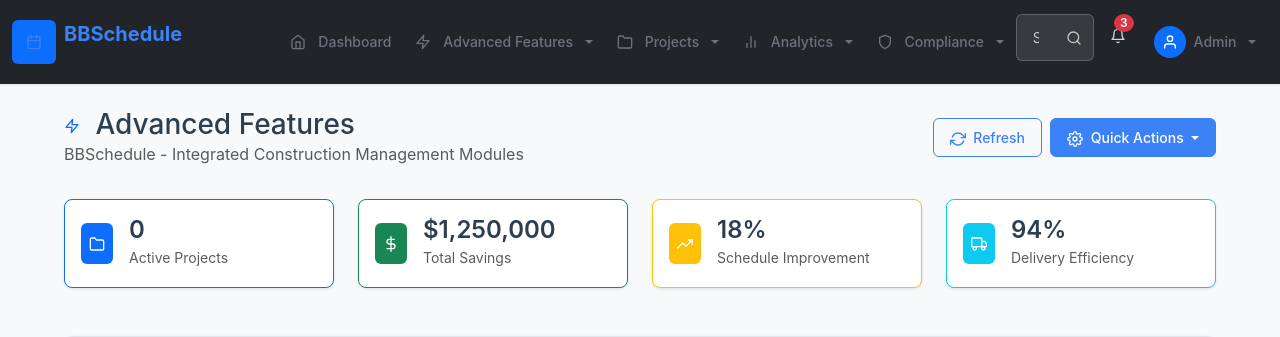
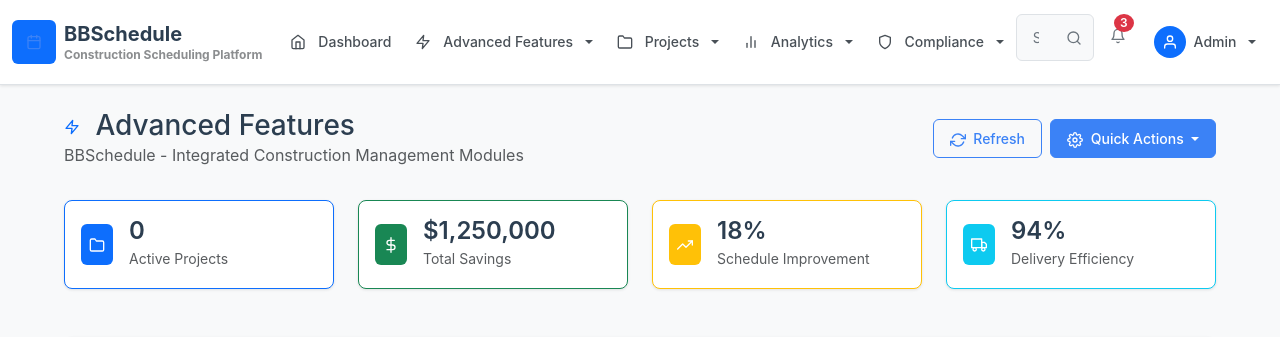
Before and after one commit to ibuilder/BBSchedule, a Flask app: page /buildflow in a window 1280 px wide. Shown: the top 337 px of the page. Run offline with Flask 3, Linux system fonts and the light colour scheme; parts of the project's set-up code (start-up, migrations or seed data) failed here and were passed over.

Commit message:
Implement a light theme for the header to improve visual consistency
Updates the navbar styles in custom.css and base.html to use a light theme with improved visual consistency.

Replit-Commit-Author: Agent
Replit-Commit-Session-Id: 35261bdc-eefb-4325-8cee-63dfbbda4798
Replit-Commit-Screenshot-Url: https://storage.googleapis.com/screenshot-production-us-central1/b38b2758-4aee-47f8-92a1-dab8bcfc20d2/35261bdc-eefb-4325-8cee-63dfbbda4798/GYgSgyS

```diff
--- a/static/css/custom.css
+++ b/static/css/custom.css
@@ -7,14 +7,16 @@ body {
     color: #2c3e50;
 }
 
-/* Navigation Fixes */
+/* Navigation Fixes - Light Theme */
 .navbar {
     z-index: 1050;
-    box-shadow: 0 2px 4px rgba(0, 0, 0, 0.1);
+    box-shadow: 0 2px 4px rgba(0, 0, 0, 0.08);
+    background-color: #ffffff !important;
 }
 
 .navbar-brand {
     padding: 0.5rem 0;
+    color: #2c3e50 !important;
 }
 
 .navbar-brand .bg-primary {
@@ -28,13 +30,15 @@ body {
 .navbar-brand .fw-bold {
     font-size: 1.25rem;
     line-height: 1.2;
+    color: #2c3e50;
 }
 
 .navbar-brand small {
     font-size: 0.75rem;
-    opacity: 0.8;
+    opacity: 0.7;
     line-height: 1.2;
     margin-top: 2px;
+    color: #6c757d;
 }
 
 .navbar-nav .nav-link {
@@ -43,15 +47,17 @@ body {
     display: flex;
     align-items: center;
     gap: 0.5rem;
+    color: #495057 !important;
 }
 
 .navbar-nav .nav-link:hover {
-    background-color: rgba(255, 255, 255, 0.1);
+    background-color: rgba(13, 110, 253, 0.1);
     border-radius: 4px;
+    color: #0d6efd !important;
 }
 
 .dropdown-menu {
-    border: none;
+    border: 1px solid #e9ecef;
     box-shadow: 0 10px 25px rgba(0, 0, 0, 0.15);
     border-radius: 8px;
     margin-top: 0.5rem;
@@ -63,6 +69,7 @@ body {
     display: flex;
     align-items: center;
     gap: 0.5rem;
+    color: #495057;
 }
 
 .dropdown-item:hover {
@@ -81,28 +88,28 @@ body {
     margin: 0.5rem 0;
 }
 
-/* Search Box Fixes */
+/* Search Box Fixes - Light Theme */
 .search-container {
     position: relative;
     max-width: 300px;
 }
 
 .search-container .form-control {
-    background-color: rgba(255, 255, 255, 0.1);
-    border: 1px solid rgba(255, 255, 255, 0.2);
-    color: white;
+    background-color: #f8f9fa;
+    border: 1px solid #dee2e6;
+    color: #495057;
     padding-right: 40px;
 }
 
 .search-container .form-control:focus {
-    background-color: rgba(255, 255, 255, 0.15);
-    border-color: rgba(255, 255, 255, 0.3);
-    box-shadow: 0 0 0 0.2rem rgba(255, 255, 255, 0.25);
-    color: white;
+    background-color: #ffffff;
+    border-color: #0d6efd;
+    box-shadow: 0 0 0 0.2rem rgba(13, 110, 253, 0.25);
+    color: #495057;
 }
 
 .search-container .form-control::placeholder {
-    color: rgba(255, 255, 255, 0.7);
+    color: #6c757d;
 }
 
 .search-btn {
@@ -112,7 +119,7 @@ body {
     transform: translateY(-50%);
     border: none;
     background: none;
-    color: rgba(255, 255, 255, 0.7);
+    color: #6c757d;
     padding: 0;
     width: 24px;
     height: 24px;
@@ -122,21 +129,21 @@ body {
 }
 
 .search-btn:hover {
-    color: white;
+    color: #0d6efd;
 }
 
-/* Notification Badge Fixes */
+/* Notification Badge Fixes - Light Theme */
 .notification-bell {
     position: relative;
     padding: 0.5rem;
-    color: rgba(255, 255, 255, 0.8);
+    color: #6c757d;
     background: none;
     border: none;
 }
 
 .notification-bell:hover {
-    color: white;
-    background-color: rgba(255, 255, 255, 0.1);
+    color: #0d6efd;
+    background-color: rgba(13, 110, 253, 0.1);
     border-radius: 4px;
 }
 
@@ -157,19 +164,19 @@ body {
     justify-content: center;
 }
 
-/* User Profile Fixes */
+/* User Profile Fixes - Light Theme */
 .user-profile {
     display: flex;
     align-items: center;
     gap: 0.5rem;
     padding: 0.5rem;
-    color: rgba(255, 255, 255, 0.9);
+    color: #495057 !important;
     text-decoration: none;
 }
 
 .user-profile:hover {
-    color: white;
-    background-color: rgba(255, 255, 255, 0.1);
+    color: #0d6efd !important;
+    background-color: rgba(13, 110, 253, 0.1);
     border-radius: 4px;
 }
 
--- a/templates/base.html
+++ b/templates/base.html
@@ -29,7 +29,7 @@
 </head>
 <body class="bg-light">
     <!-- Navigation -->
-    <nav class="navbar navbar-expand-lg navbar-dark bg-dark sticky-top">
+    <nav class="navbar navbar-expand-lg navbar-light bg-white sticky-top border-bottom">
         <div class="container-fluid">
             <a class="navbar-brand d-flex align-items-center" href="{{ url_for('index') }}">
                 <div class="bg-primary rounded p-2 me-2">
```
